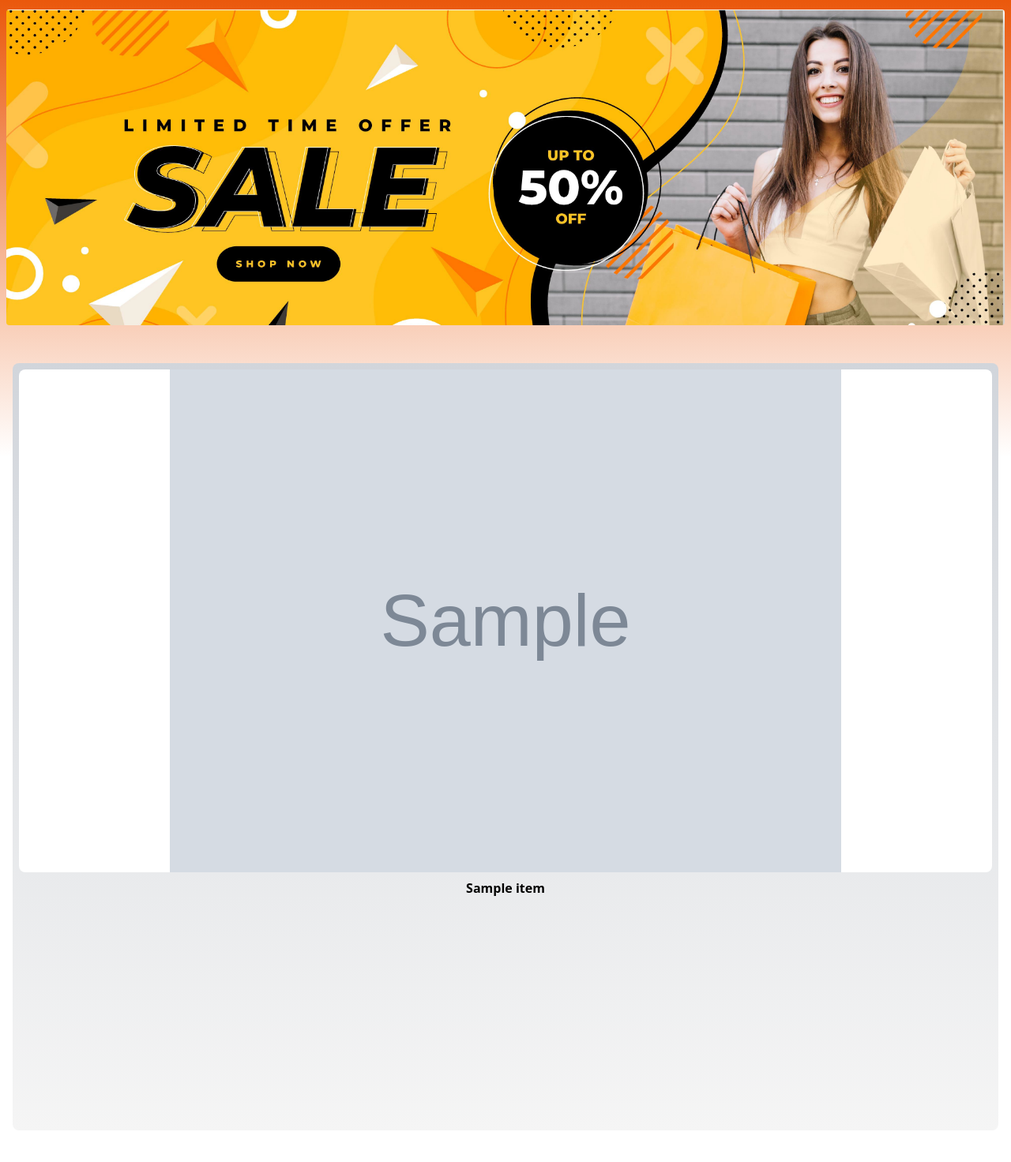
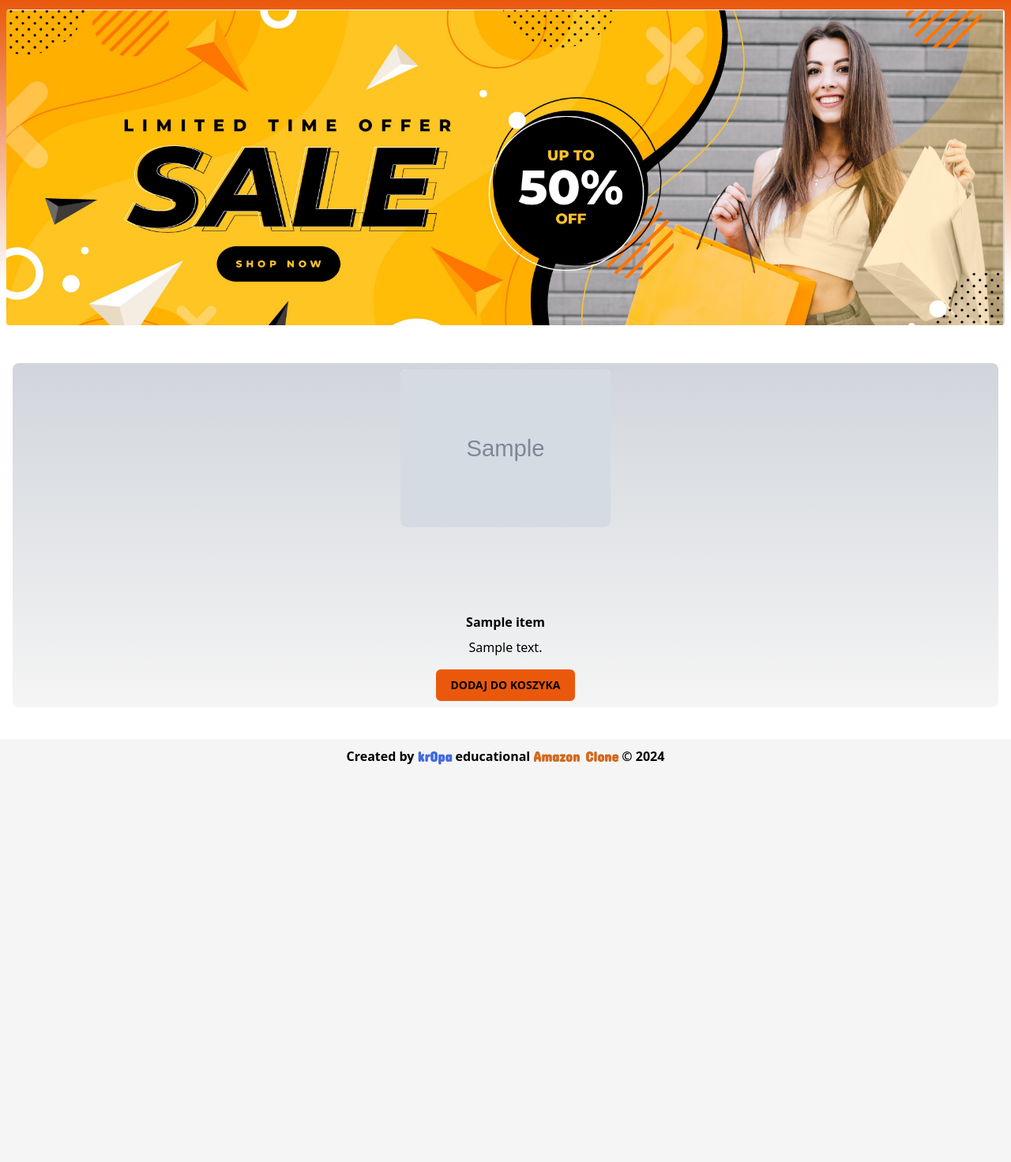
Before and after one commit to kr0pa/Amazon-clone, a Django app: page / in a window 1280 px wide. Shown: the part 56-1528 px from the top of the page at 79% size. After the commit the page ends 1025 px from the top, so only its background shows below. Run offline with Django 5.2, Linux system fonts and the light colour scheme; tables that the repository leaves empty hold one stand-in row (values such as "Sample post"); grey boxes marked "Sample" are stand-in pictures; a database or web service that is not in the repository returns one stand-in record (values such as "Sample title"); data that the repository does not hold is empty; style sheets or scripts are compiled from the project's sources; some libraries are stand-ins or nearby versions.

Commit message:
created basic product page

```diff
--- a/app_core/urls.py
+++ b/app_core/urls.py
@@ -3,5 +3,6 @@
 
 app_name='app_core'
 urlpatterns =[
-    path('', views.home, name='home')
+    path('', views.home, name='home'),
+    path('product/<str:pk>/', views.product, name='product')
 ]
--- a/app_core/views.py
+++ b/app_core/views.py
@@ -4,5 +4,12 @@
 def home(request):
     response = requests.get("https://fakestoreapi.com/products?limit=20")
     products = response.json()
+    print(products[0])
 
     return render(request, 'home.html', {'products': products})
+
+def product(request, id):
+    response = requests.get("http://fakestoreapi.com/products/{}".format(id))
+    product = response.json()
+
+    return render(request, 'product.html', {'product': product})
--- a/templates/home.html
+++ b/templates/home.html
@@ -5,9 +5,11 @@
     <section class="flex justify-evenly flex-wrap p-2 min-h-screen bg-gradient-to-b from-orange-600 to-40% to-transparent">
       <banner class="w-full h-[300px] lg:h-[400px] 2xl:h-[500px] bg-cover mt-1 mb-10 rounded bg-no-repeat" style="background-image: url('{% static 'banner.png' %}');"></banner>
       {% for product in products %}
-        <div class="m-2 p-2 basis-full sm:basis-1/3 md:basis-1/4 flex-grow lg:basis-1/5 items-center bg-gradient-to-b from-gray-300 to-[whitesmoke] dark:from-gray-700 dark:to-[#2B2D31] rounded-lg">
-          <img class="h-2/3 w-full mx-auto object-contain rounded-lg bg-white" src="{{ product.image }}" alt="" />
-          <h6 class="font-bold text-center text-black dark:text-white mt-2">{{ product.title }}</h6>
+        <div class="product flex flex-col m-2 p-2 basis-full sm:basis-1/3 md:basis-1/4 flex-grow lg:basis-1/5 items-center bg-gradient-to-b from-gray-300 to-[whitesmoke] dark:from-gray-700 dark:to-[#2B2D31] rounded-lg">
+          <a href="{% url 'app_core:product' product.id %}" class="h-auto w-auto"><img class="h-2/3 w-full mx-auto object-contain rounded-lg bg-white cursor-pointer" src="{{ product.image }}" alt="" /></a>
+          <a href="{% url 'app_core:product' product.id %}" class="h-auto w-auto"><h3 class="font-bold text-center text-black dark:text-white mt-2">{{ product.title }}</h3></a>
+          <a href="{% url 'app_core:product' product.id %}" class="h-auto w-auto"><p class="dark:text-white mt-2 mb-4">{{ product.description|truncatewords:15 }}</p></a>
+          <button class="btn mt-auto">dodaj do koszyka</button>
         </div>
       {% endfor %}
     </section>
--- a/theme/static_src/src/styles.css
+++ b/theme/static_src/src/styles.css
@@ -2,8 +2,17 @@
 @tailwind components;
 @tailwind utilities;
 
+.product > a h3:hover,
+.product > a p:hover {
+  @apply text-red-500 transition-all cursor-pointer;
+}
+
 .btn {
-  @apply text-4xl text-purple-500 font-bold;
+  @apply text-sm font-bold px-4 py-2 bg-orange-600 rounded-md transition-all border-2 border-orange-600 uppercase;
+}
+
+.btn:hover {
+  @apply border-yellow-400 bg-orange-500;
 }
 
 .mobileClass > li {
```
Also changed, not shown: templates/product.html (added).
